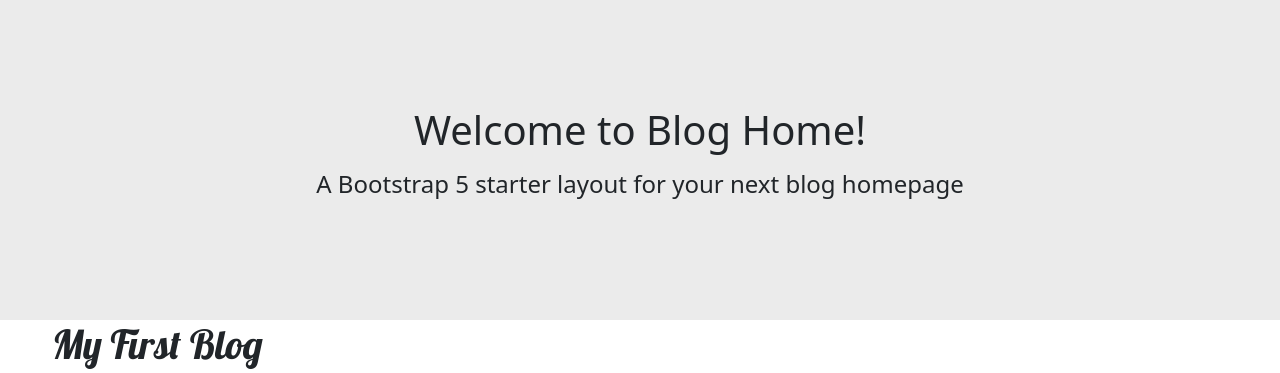
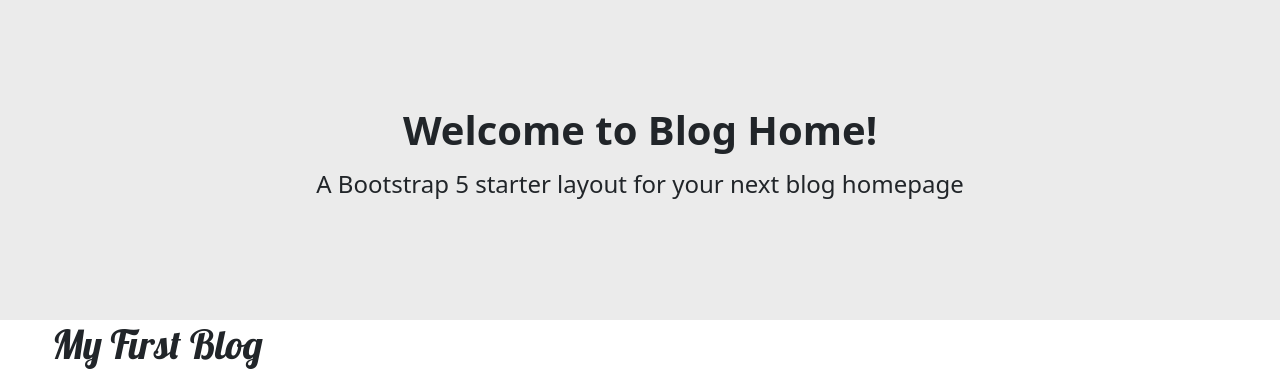
Before and after one commit to eunjinnnn/blog, a Django app: page /post/1/ in a window 1280 px wide. Shown: the part 56-429 px from the top of the page. Run offline with Django 5.2, Linux system fonts and the light colour scheme; data comes from the database, SQL or seed files in the repository.

Commit message:
hero section text bold

```diff
--- a/mysite/blog/templates/blog/base.html
+++ b/mysite/blog/templates/blog/base.html
@@ -36,7 +36,7 @@
         <!-- navbar -->
         <!-- Hero -->
         <div class="d-flex flex-column justify-content-center align-items-center" style="background-color: rgb(235, 235, 235); height: 40%;">
-          <h1 class="mb-3">Welcome to Blog Home!</h1>
+          <h1 class="mb-3" style="font-weight: bold;">Welcome to Blog Home!</h1>
           <h4 class="mb-3">A Bootstrap 5 starter layout for your next blog homepage</h4>
         </div>
         <!-- Hero -->
```
